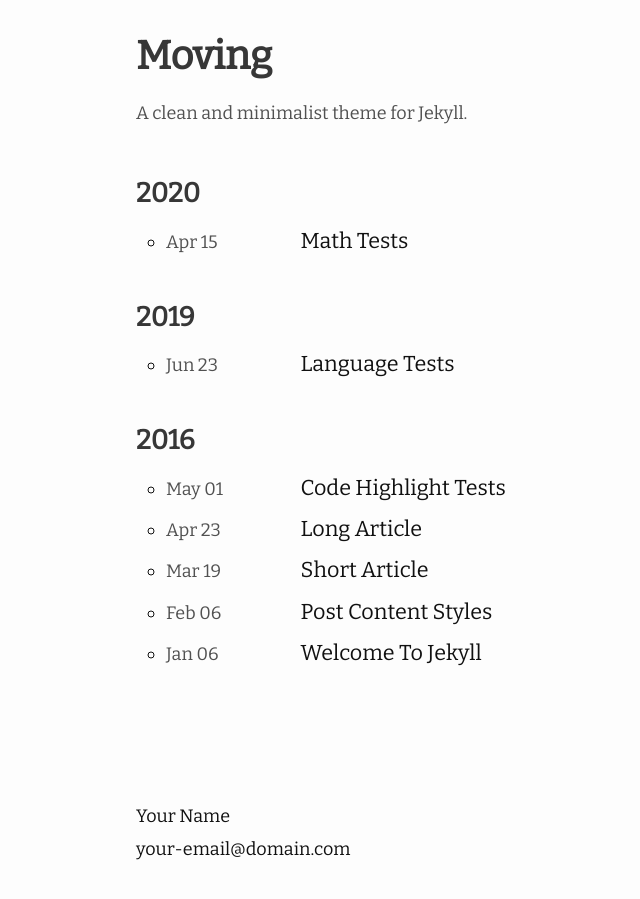
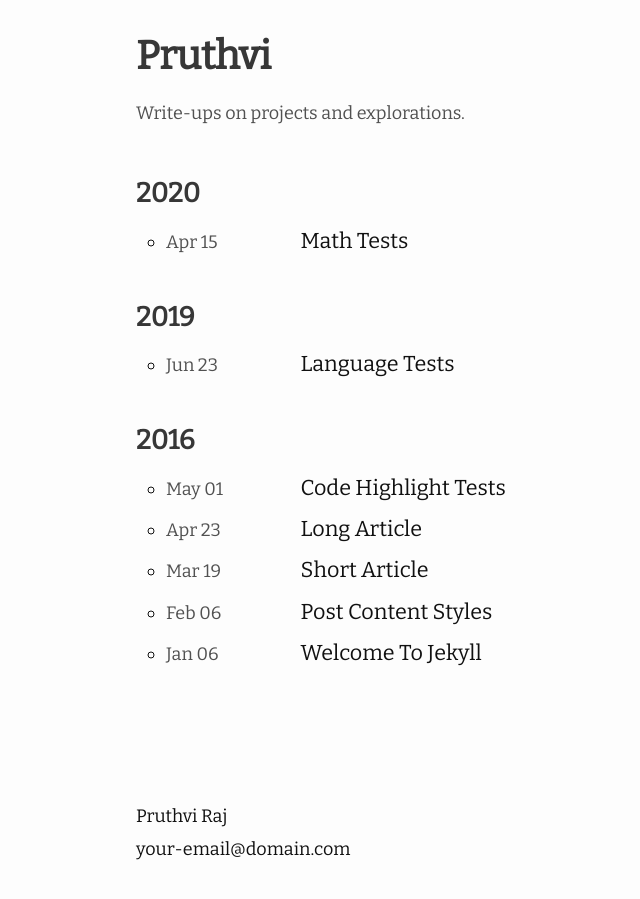
Before and after one commit to burningatlas/movingsimple, a Jekyll site: the page built from index.md, in a window 1280 px wide. Shown: the whole page, without its empty margins (134-774 px from the left). Built offline with Jekyll 4.4.1, drawn with Linux system fonts in a browser that asks for light colours; nearby versions of some CDN libraries.

Commit message:
fresh first commits

```diff
--- a/Gemfile
+++ b/Gemfile
@@ -3,3 +3,4 @@
 source "https://rubygems.org"
 gemspec
 gem 'wdm', '>= 0.1.0' if Gem.win_platform?
+gem "moving"
--- a/_config.yml
+++ b/_config.yml
@@ -1,9 +1,9 @@
-title: Moving # The title of the blog
-author: Your Name # Your name
+title: Pruthvi # The title of the blog
+author: Pruthvi Raj # Your name
 email: your-email@domain.com # your email shown in the footer
 url: http://huangyz.name/moving/ # this is your site's root address.
 description: > # this means to ignore newlines until "show_excerpts:"
-  A clean and minimalist theme for Jekyll.
+  Write-ups on projects and explorations.
 favicon: "./favicon.ico" # set the favicon of the site
 
 show_excerpts: false # set to true to show excerpts on the homepage
@@ -19,13 +19,13 @@ moving:
   # generate social links in about page.
   social_links:
     # twitter:
-    github:  huangyz0918
+    github:  burningatlas
     rss: RSS
     # dribbble:
     facebook: huangyz0918
     # flickr:
     # instagram:
-    linkedin: yizheng-huang
+    linkedin: pruthvirajbhat
     # pinterest:
     # youtube:
     # youtube_channel:
@@ -48,3 +48,5 @@ theme: moving # note, please use huangyz0918/moving if you want to publish to Gi
 plugins:
   - jekyll-feed
   - jekyll-seo-tag
+
+theme: moving
```
Also changed, not shown: README.md.
